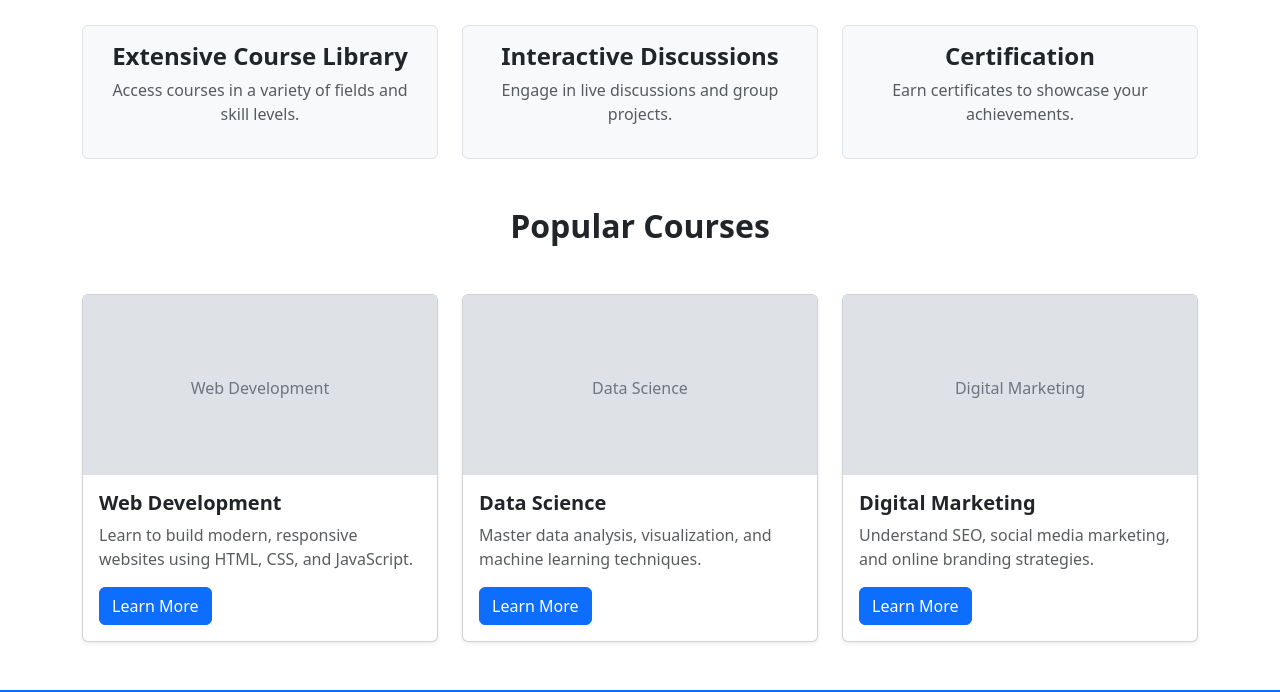
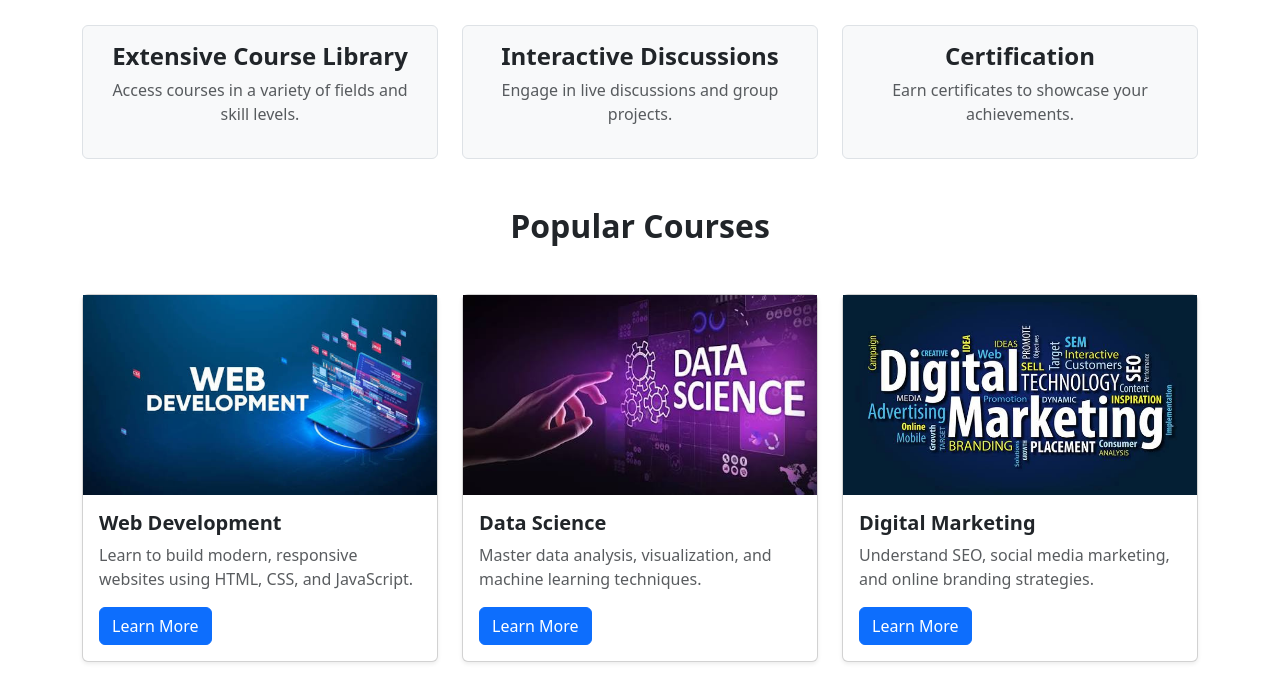
Before and after one commit to SenithuPiumjith/Full-Stack-Fundamentals-Laboratory, a website: page LMS Platform/index.html in a window 1280 px wide. Shown: the part 574-1266 px from the top of the page. Drawn offline with nearby package versions, Linux system fonts and the light colour scheme.

Commit message:
add images

```diff
--- a/LMS Platform/index.html
+++ b/LMS Platform/index.html
@@ -74,7 +74,10 @@
                 <!-- Course Card 1 -->
                 <div class="col-md-4">
                     <div class="card shadow-sm h-100">
-                        <svg class="bd-placeholder-img card-img-top" width="100%" height="180" xmlns="http://www.w3.org/2000/svg" role="img" preserveAspectRatio="xMidYMid slice" focusable="false"><rect width="100%" height="100%" fill="#dee2e6"/><text x="50%" y="50%" fill="#6c757d" dy=".3em" dominant-baseline="middle" text-anchor="middle">Web Development</text></svg>
+                        <!--svg class="bd-placeholder-img card-img-top" width="100%" height="180" xmlns="http://www.w3.org/2000/svg" role="img" preserveAspectRatio="xMidYMid slice" focusable="false"><rect width="100%" height="100%" fill="#dee2e6"/><text x="50%" y="50%" fill="#6c757d" dy=".3em" dominant-baseline="middle" text-anchor="middle">Web Development</text></svg -->
+                        <svg width="100%" height="200" xmlns="http://www.w3.org/2000/svg" role="img" preserveAspectRatio="xMidYMid slice">
+                        <image href="web development.jpg" width="100%" height="100%" preserveAspectRatio="xMidYMid slice"/>
+                        </svg>
                         <div class="card-body d-flex flex-column">
                             <h5 class="card-title fw-bold">Web Development</h5>
                             <p class="card-text text-muted">Learn to build modern, responsive websites using HTML, CSS, and JavaScript.</p>
@@ -85,7 +88,10 @@
                 <!-- Course Card 2 -->
                 <div class="col-md-4">
                     <div class="card shadow-sm h-100">
-                        <svg class="bd-placeholder-img card-img-top" width="100%" height="180" xmlns="http://www.w3.org/2000/svg" role="img" preserveAspectRatio="xMidYMid slice" focusable="false"><rect width="100%" height="100%" fill="#dee2e6"/><text x="50%" y="50%" fill="#6c757d" dy=".3em" dominant-baseline="middle" text-anchor="middle">Data Science</text></svg>
+                        <!--svg class="bd-placeholder-img card-img-top" width="100%" height="180" xmlns="http://www.w3.org/2000/svg" role="img" preserveAspectRatio="xMidYMid slice" focusable="false"><rect width="100%" height="100%" fill="#dee2e6"/><text x="50%" y="50%" fill="#6c757d" dy=".3em" dominant-baseline="middle" text-anchor="middle">Data Science</text></svg-->
+                        <svg width="100%" height="200" xmlns="http://www.w3.org/2000/svg" role="img" preserveAspectRatio="xMidYMid slice">
+                        <image href="data science.jpg" width="100%" height="100%" preserveAspectRatio="xMidYMid slice"/>
+                        </svg>
                         <div class="card-body d-flex flex-column">
                             <h5 class="card-title fw-bold">Data Science</h5>
                             <p class="card-text text-muted">Master data analysis, visualization, and machine learning techniques.</p>
@@ -96,7 +102,10 @@
                 <!-- Course Card 3 -->
                 <div class="col-md-4">
                     <div class="card shadow-sm h-100">
-                        <svg class="bd-placeholder-img card-img-top" width="100%" height="180" xmlns="http://www.w3.org/2000/svg" role="img" preserveAspectRatio="xMidYMid slice" focusable="false"><rect width="100%" height="100%" fill="#dee2e6"/><text x="50%" y="50%" fill="#6c757d" dy=".3em" dominant-baseline="middle" text-anchor="middle">Digital Marketing</text></svg>
+                        <!--svg class="bd-placeholder-img card-img-top" width="100%" height="180" xmlns="http://www.w3.org/2000/svg" role="img" preserveAspectRatio="xMidYMid slice" focusable="false"><rect width="100%" height="100%" fill="#dee2e6"/><text x="50%" y="50%" fill="#6c757d" dy=".3em" dominant-baseline="middle" text-anchor="middle">Digital Marketing</text></svg-->
+                        <svg width="100%" height="200" xmlns="http://www.w3.org/2000/svg" role="img" preserveAspectRatio="xMidYMid slice">
+                        <image href="digital marketing.jpg" width="100%" height="100%" preserveAspectRatio="xMidYMid slice"/>
+                        </svg>
                         <div class="card-body d-flex flex-column">
                             <h5 class="card-title fw-bold">Digital Marketing</h5>
                             <p class="card-text text-muted">Understand SEO, social media marketing, and online branding strategies.</p>
```
Also changed, not shown: LMS Platform/data science.jpg (added), LMS Platform/digital marketing.jpg (added), LMS Platform/web development.jpg (added), 1 other file.
